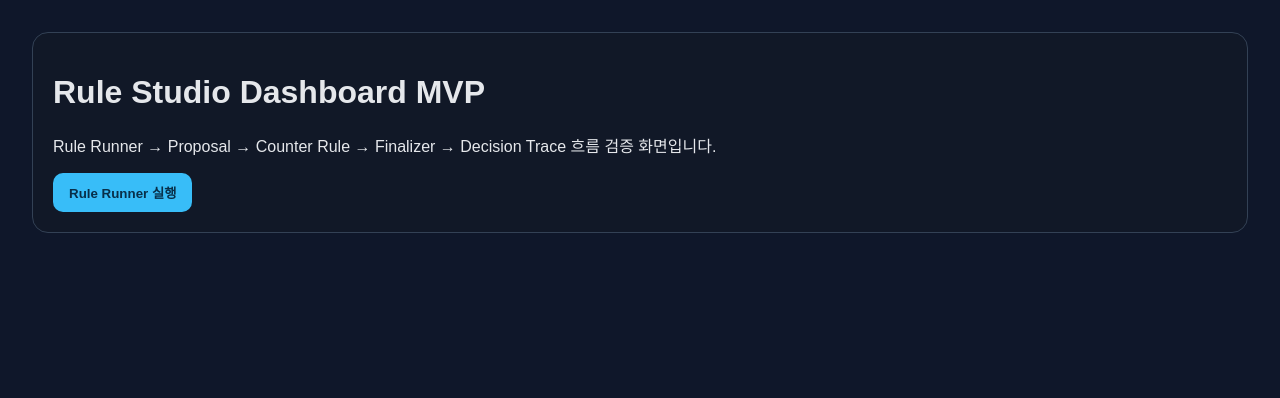
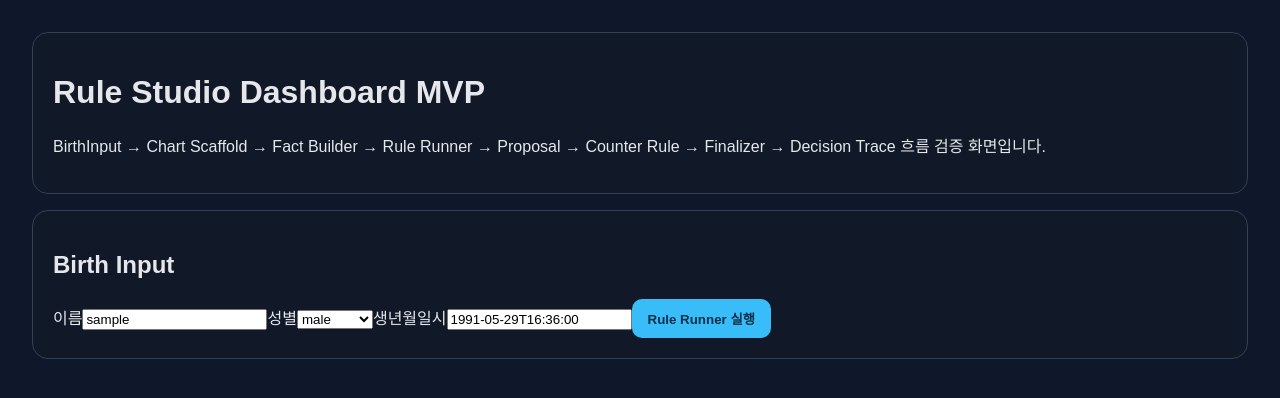
Before and after one commit to vujaderoom/sajuengine, a Next.js app in the folder frontend/: page /dashboard in a window 1280 px wide. Shown: the top 398 px of the page. Built offline with nearby package versions, Linux system fonts and the light colour scheme.

Commit message:
Add birth input fields to dashboard

```diff
--- a/frontend/app/dashboard/page.tsx
+++ b/frontend/app/dashboard/page.tsx
@@ -2,46 +2,158 @@
 
 import { useState } from "react";
 
+type EngineResponse = {
+  execution_id: string;
+  chart_id: string;
+  rule_version: string;
+  birth: Record<string, unknown>;
+  chart_result: {
+    chart: {
+      year: string;
+      month: string;
+      day: string;
+      hour: string;
+    };
+    engine_notes: string[];
+  };
+  facts: unknown;
+  proposals: unknown[];
+  counter_rules_applied: unknown[];
+  final_result: {
+    core_disease: string;
+    derived_diseases: string[];
+    medicine: string;
+    yongshin: string;
+    secondary_yongshin: string[];
+    depth: number;
+    stability_grade: string;
+    confidence: number;
+  };
+  decision_trace: unknown[];
+};
+
 export default function DashboardPage() {
-  const [result, setResult] = useState<any>(null);
+  const [name, setName] = useState("sample");
+  const [sex, setSex] = useState("male");
+  const [birthDatetime, setBirthDatetime] = useState("1991-05-29T16:36:00");
+  const [result, setResult] = useState<EngineResponse | null>(null);
   const [loading, setLoading] = useState(false);
+  const [error, setError] = useState<string | null>(null);
 
   async function runEngine() {
     setLoading(true);
+    setError(null);
     try {
       const res = await fetch("http://127.0.0.1:8000/api/v1/rule-runner/execute", {
         method: "POST",
-        headers: {"Content-Type": "application/json"},
-        body: JSON.stringify({rule_version: "v1.0.0"})
+        headers: { "Content-Type": "application/json" },
+        body: JSON.stringify({
+          rule_version: "v1.0.0",
+          birth: {
+            name,
+            sex,
+            birth_datetime: birthDatetime,
+            calendar_type: "solar",
+            timezone: "Asia/Seoul",
+            location: "Seoul",
+          },
+        }),
       });
+
+      if (!res.ok) {
+        throw new Error(`API error: ${res.status}`);
+      }
+
       setResult(await res.json());
+    } catch (err) {
+      setError(err instanceof Error ? err.message : "unknown error");
     } finally {
       setLoading(false);
     }
   }
 
+  const chart = result?.chart_result?.chart;
+
   return (
     <main>
       <div className="card">
         <h1>Rule Studio Dashboard MVP</h1>
-        <p>Rule Runner → Proposal → Counter Rule → Finalizer → Decision Trace 흐름 검증 화면입니다.</p>
-        <button onClick={runEngine}>{loading ? "실행 중..." : "Rule Runner 실행"}</button>
+        <p>
+          BirthInput → Chart Scaffold → Fact Builder → Rule Runner → Proposal → Counter Rule →
+          Finalizer → Decision Trace 흐름 검증 화면입니다.
+        </p>
       </div>
 
-      {result && (
+      <div className="card">
+        <h2>Birth Input</h2>
+        <label>
+          이름
+          <input value={name} onChange={(event) => setName(event.target.value)} />
+        </label>
+        <label>
+          성별
+          <select value={sex} onChange={(event) => setSex(event.target.value)}>
+            <option value="male">male</option>
+            <option value="female">female</option>
+            <option value="unknown">unknown</option>
+          </select>
+        </label>
+        <label>
+          생년월일시
+          <input
+            value={birthDatetime}
+            onChange={(event) => setBirthDatetime(event.target.value)}
+            placeholder="1991-05-29T16:36:00"
+          />
+        </label>
+        <button onClick={runEngine}>{loading ? "실행 중..." : "Rule Runner 실행"}</button>
+        {error && <p style={{ color: "#fca5a5" }}>Error: {error}</p>}
+      </div>
+
+      {result && chart && (
         <>
           <div className="card">
+            <h2>원국 8글자</h2>
+            <p>
+              <span className="badge">년주: {chart.year}</span>
+              <span className="badge">월주: {chart.month}</span>
+              <span className="badge">일주: {chart.day}</span>
+              <span className="badge">시주: {chart.hour}</span>
+            </p>
+            <pre>{JSON.stringify(result.chart_result.engine_notes, null, 2)}</pre>
+          </div>
+
+          <div className="card">
             <h2>Finalizer 결과</h2>
-            <p><span className="badge">핵심 병: {result.final_result.core_disease}</span></p>
-            <p><span className="badge">약: {result.final_result.medicine}</span></p>
-            <p><span className="badge">용신: {result.final_result.yongshin}</span></p>
+            <p>
+              <span className="badge">핵심 병: {result.final_result.core_disease}</span>
+            </p>
+            <p>
+              <span className="badge">약: {result.final_result.medicine}</span>
+            </p>
+            <p>
+              <span className="badge">용신: {result.final_result.yongshin}</span>
+            </p>
             <p>Depth: {result.final_result.depth}</p>
             <p>Confidence: {result.final_result.confidence}</p>
           </div>
 
-          <div className="card"><h2>Fact JSON</h2><pre>{JSON.stringify(result.facts, null, 2)}</pre></div>
-          <div className="card"><h2>Proposals</h2><pre>{JSON.stringify(result.proposals, null, 2)}</pre></div>
-          <div className="card"><h2>Decision Trace</h2><pre>{JSON.stringify(result.decision_trace, null, 2)}</pre></div>
+          <div className="card">
+            <h2>Fact JSON</h2>
+            <pre>{JSON.stringify(result.facts, null, 2)}</pre>
+          </div>
+          <div className="card">
+            <h2>Proposals</h2>
+            <pre>{JSON.stringify(result.proposals, null, 2)}</pre>
+          </div>
+          <div className="card">
+            <h2>Counter Rules</h2>
+            <pre>{JSON.stringify(result.counter_rules_applied, null, 2)}</pre>
+          </div>
+          <div className="card">
+            <h2>Decision Trace</h2>
+            <pre>{JSON.stringify(result.decision_trace, null, 2)}</pre>
+          </div>
         </>
       )}
     </main>
```
